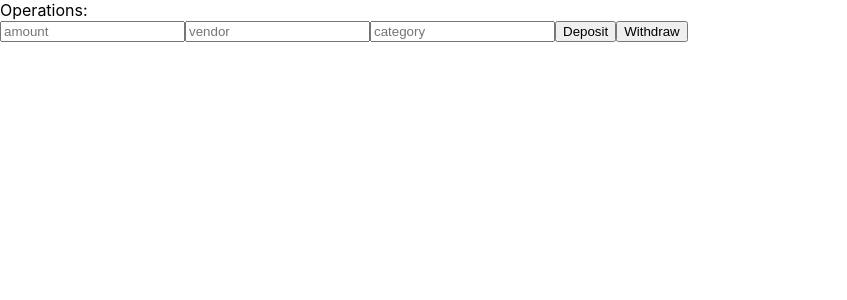
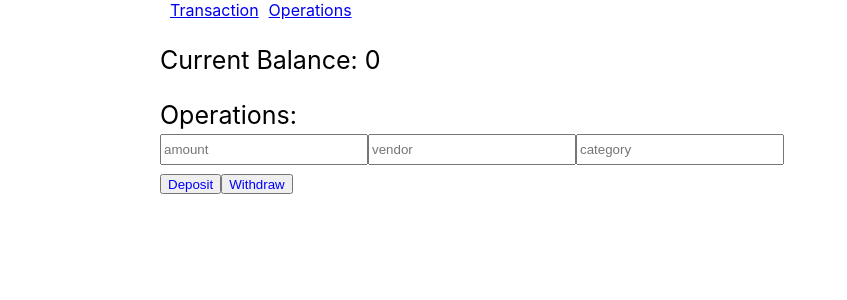
Before and after one commit to LooShes/Bank, a React (Create React App) app: page /about in a window 1280 px wide. Shown: the top 300 px of the page, without its empty margins (0-847 px from the left). Built offline with nearby package versions, Linux system fonts and the light colour scheme; no server answers.

Commit message:
complete

```diff
--- a/src/App.js
+++ b/src/App.js
@@ -19,11 +19,13 @@ class App extends Component {
 
   getData = async () =>{
     let transactions = await axios.get("http://localhost:8000/transactions")
-    this.setState({ data: transactions.data })
+    this.setState({ data: transactions.data }, function(){
+      console.log(this.state)
+    })
   }
 
-  postData = async () => {
-    await axios.post('http://localhost:8000/transaction', this.state.data[this.state.data.length-1])
+  postData = async (transaction) => {
+    await axios.post('http://localhost:8000/transaction', transaction)
   }
 
   deleteFromDB = async(amount) => {
@@ -38,27 +40,40 @@ class App extends Component {
     return sum
   }
 
-  deleteTransaction = async(amount) => {
+  deleteTransaction = async(id) => {
     let transactions = [...this.state.data]
-    transactions = transactions.filter(t => t.amount !== amount)
+    transactions = transactions.filter(t => t._id !== id)
     this.setState({ data: transactions })
-    await this.deleteFromDB(amount)
+    await this.deleteFromDB(id)
 }
 
   insertTransaction = async (transaction) => {
+    debugger
     let transactions = [...this.state.data]
     transactions.push(transaction)
     this.setState({ data: transactions })
-    await this.postData()
+    await this.postData(transaction)
+  }
+
+  divStyle = {
+    marginRight: "auto",
+    marginLeft: "auto",
+    maxWidth: "960px",
+    paddingRight: "10px",
+    paddingLeft:  "10px",
   }
 
   render(){
     let balance = this.calculateBalance()
     return(
       <Router>
-        <div id="container">
-          <Transactions data={this.state.data} onClick={this.deleteTransaction} />
-          <Operations data={this.state.data} onClick={this.insertTransaction} />
+        <div id="container" style={this.divStyle}>
+        <div id="main-links">
+            <Link to="/" style={{padding:"10px"}}>Transaction</Link>
+            <Link to="/about">Operations</Link>
+          </div>
+          <Route path="/" exact render={() => <Transactions data={this.state.data} onClick={this.deleteTransaction} />} />
+          <Route path="/about" exact render={() => <Operations data={this.state.data} balance={balance} onClick={this.insertTransaction} />} />
       </div>
       </Router>
     )
--- a/src/components/Operations.js
+++ b/src/components/Operations.js
@@ -13,14 +13,30 @@ class Operations extends Component {
         this.handleButtons = this.handleButtons.bind(this)
     }
 
+    buttonStyle = {
+        color: "blue",
+        height: "20px",
+    }
+
+    inputStyle = {
+        width: "200px",
+        height: "25px",
+    }
+
+    divStyle = {
+        paddingBottom: "20px",
+        fontSize: "25px",
+      }
+
     handleButtons = (evt) => {
         let amount = this.state.amount
-        console.log(evt.target)
         let value = evt.target.value
-        console.log(value)
         amount = (value === "deposit") ? amount : amount*-1
         this.setState({ amount }, function(){
             this.props.onClick(this.state)
+            this.setState({
+                amount:'', vendor:'', category:''
+              })
         })
     }
 
@@ -30,12 +46,14 @@ class Operations extends Component {
 
     render() {
         return (
-            <div id="operations">Operations: <br></br>
-                <input id="amount-input" type="text" value={this.state.amount} onChange={(event)=>this.handleChange(event, "amount")} placeholder="amount"/>
-                <input id="vendor-input" type="text" value={this.state.vendor} onChange={(event)=>this.handleChange(event, "vendor")} placeholder="vendor"/>
-                <input id="category-input" type="text" value={this.state.category} onChange={(event)=>this.handleChange(event, "category")} placeholder="category"/>
-                <button id="deposit-btn" value="deposit" onClick={this.handleButtons}>Deposit</button>
-                <button id="withdraw-btn" value="withdraw" onClick={this.handleButtons}>Withdraw</button>
+            <div id="operations" style={this.divStyle}>
+                <p>Current Balance: {this.props.balance}</p>
+                Operations: <br></br>
+                <input id="amount-input" type="text" value={this.state.amount} onChange={(event)=>this.handleChange(event, "amount")} placeholder="amount" style={this.inputStyle} />
+                <input id="vendor-input" type="text" value={this.state.vendor} onChange={(event)=>this.handleChange(event, "vendor")} placeholder="vendor" style={this.inputStyle} />
+                <input id="category-input" type="text" value={this.state.category} onChange={(event)=>this.handleChange(event, "category")} placeholder="category" style={this.inputStyle} /><br></br>
+                <button id="deposit-btn" value="deposit" onClick={this.handleButtons} style={this.buttonStyle}>Deposit</button>
+                <button id="withdraw-btn" value="withdraw" onClick={this.handleButtons} style={this.buttonStyle}>Withdraw</button>
             </div>
         )
     }
--- a/src/components/Transaction.js
+++ b/src/components/Transaction.js
@@ -1,17 +1,31 @@
 import React, { Component } from 'react';
 
 class Transaction extends Component {
+    buttonStyle = {
+        color: 'blue',
+      }
+
+      divStyle = {
+        padding: "5px",
+        paddingBottom: "15px",
+        fontSize: "25px",
+      }
+
+      pStyle = {
+        fontSize: "15px",
+      }
+
     deleteTransaction = () => {
-        this.props.onClick(this.props.transaction.amount)
+        this.props.onClick(this.props.transaction._id)
     }
 
     render() {
         return(
-            <div id="data-container">
-                <p>Amount :{this.props.transaction.amount}</p>
-                <p>Vendor: {this.props.transaction.vendor}</p>
-                <p>Category: {this.props.transaction.category}</p>
-                <button id="delete-btn" onClick={this.deleteTransaction}>Delete Transaction</button>
+            <div id="data-container" style={this.divStyle}>Transaction:
+                <p style={this.pStyle}>Amount :{this.props.transaction.amount}</p>
+                <p style={this.pStyle}>Vendor: {this.props.transaction.vendor}</p>
+                <p style={this.pStyle}>Category: {this.props.transaction.category}</p>
+                <button id="delete-btn" onClick={this.deleteTransaction} style={this.buttonStyle}>Delete Transaction</button>
             </div>
             )
        }
--- a/src/components/Transactions.js
+++ b/src/components/Transactions.js
@@ -2,6 +2,7 @@ import React, { Component } from 'react';
 import Transaction from './Transaction'
 
 class Transactions extends Component {
+
     render() {
         return (
             this.props.data.map(t => {
```
Also changed, not shown: 1 other file (tests, documents, lock files or other folders).
